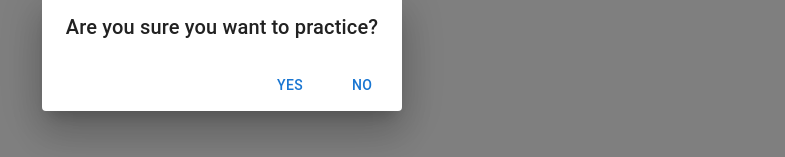
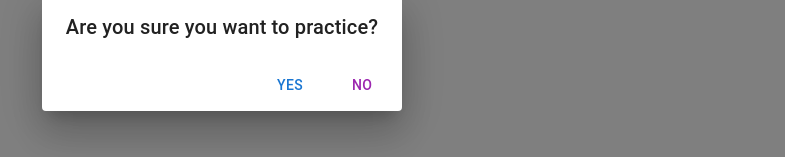
Before and after one commit to Tin922/Internship-16-SpeedType, a React (Vite) app: page / in a window 1280 px wide. Both pictures are taken after a click on the button "PRACTICE". Shown: the part 347-504 px from the top of the page, without its empty margins (418-1203 px from the left). Built offline with nearby package versions, Linux system fonts and the light colour scheme.

Commit message:
changed color of options in dialogs

```diff
--- a/src/Dialogs/NewGameDialog.jsx
+++ b/src/Dialogs/NewGameDialog.jsx
@@ -1,5 +1,4 @@
-import { Dialog, DialogTitle, DialogActions } from "@mui/material";
-import { Button } from "@mui/material";
+import { Dialog, DialogTitle, DialogActions, Button } from "@mui/material";
 const NewGameDialog = ({
   isOpen,
   onClose,
--- a/src/Dialogs/PracticeDialog.jsx
+++ b/src/Dialogs/PracticeDialog.jsx
@@ -1,5 +1,4 @@
-import { Dialog, DialogTitle, DialogActions } from "@mui/material";
-import { Button } from "@mui/material";
+import { Dialog, DialogTitle, DialogActions, Button } from "@mui/material";
 import { useNavigate } from "react-router-dom";
 const PracticeDialog = ({ isOpen, onClose }) => {
   const navigate = useNavigate();
@@ -14,8 +13,12 @@ const PracticeDialog = ({ isOpen, onClose }) => {
     <Dialog open={isOpen} onClose={onClose}>
       <DialogTitle>Are you sure you want to practice?</DialogTitle>
       <DialogActions>
-        <Button onClick={() => handleConfirmPractice("yes")}>Yes</Button>
-        <Button onClick={() => handleConfirmPractice("no")}>No</Button>
+        <Button color="primary" onClick={() => handleConfirmPractice("yes")}>
+          Yes
+        </Button>
+        <Button color="secondary" onClick={() => handleConfirmPractice("no")}>
+          No
+        </Button>
       </DialogActions>
     </Dialog>
   );
```
